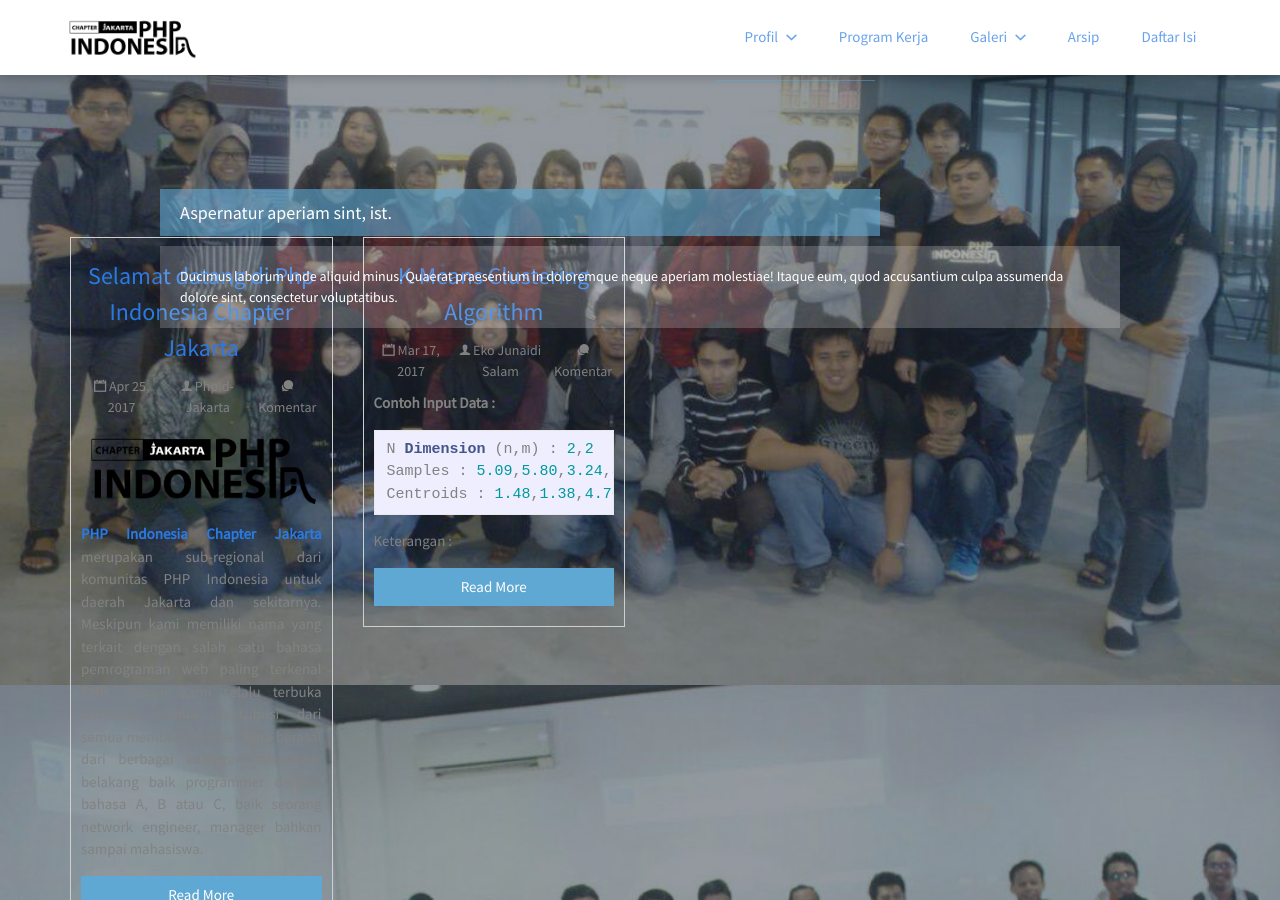
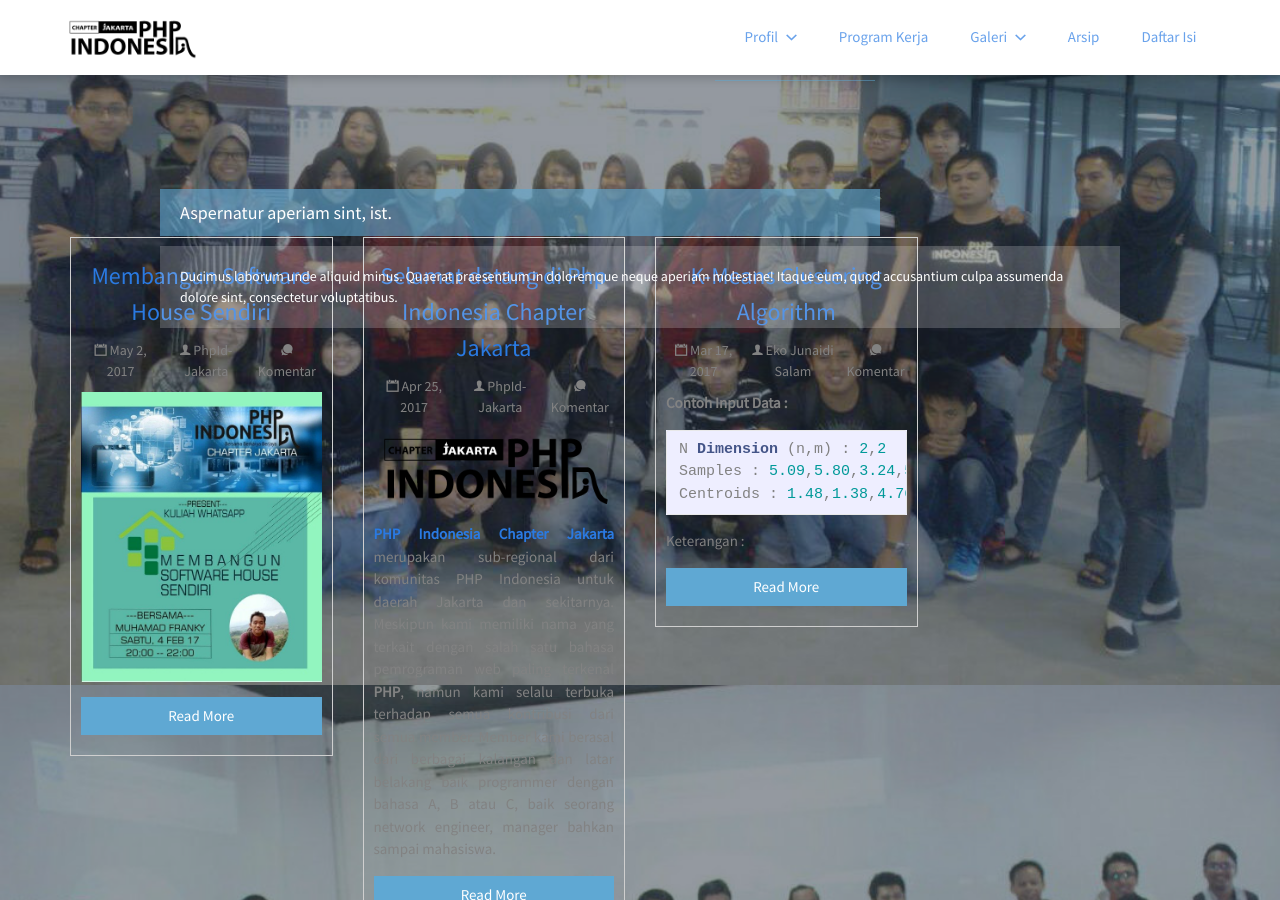
Before and after one commit to phpid-jakarta/phpid-jakarta.github.io, a Jekyll site: the page built from index.html, in a window 1280 px wide and 900 px high, scrolled down 1950 px. Built offline with Jekyll 4.4.1, drawn with Linux system fonts in a browser that asks for light colours; nearby versions of some CDN libraries; the list of posts is cut into pages by our own code; a style sheet for code colours, icons or effects is not loaded; some of the changed lines change nothing that is shown.

Commit message:
move to post and publish

```diff
--- a/_drafts/2017-05-02-membangung-software-house-sendiri.md
+++ b/_posts/2017-05-02-membangung-software-house-sendiri.md
@@ -11,12 +11,6 @@
 ![Membangun-Software-House-Sendiri](/assets/images/kulwap/Membangun-Software-House-Sendiri.jpg)
 
 <a name='more'></a>
-
-#### Judul Kulwap : Membangun Software House Sendiri
-#### Pemateri : Muhammad Franky Fadholi
-#### Tanggal : 4 Februari 2017
-#### Moderator : Luphy
-
 
 Selamat malam semua, malam ini kita kulwap Bareng mas **@Franky Fadholi**.
 Yuhuu kita bakal bahas tentang Membangun Softwere House Sendiri.
```
Also changed, not shown: _drafts/README.md (added).
